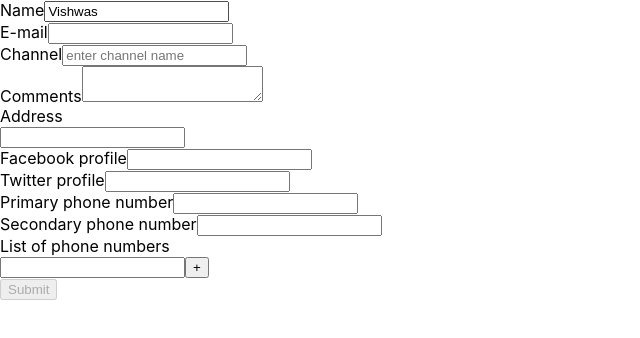
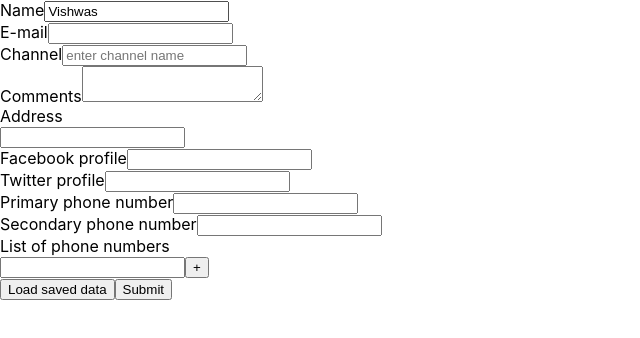
Before and after one commit to sujoy99/react-formik, a React (Create React App) app: page / in a window 1280 px wide. Shown: the top 338 px of the page, without its empty margins (0-640 px from the left). Built offline with nearby package versions, Linux system fonts and the light colour scheme.

Commit message:
load save data

```diff
--- a/src/components/YoutubeForm.js
+++ b/src/components/YoutubeForm.js
@@ -1,4 +1,4 @@
-import React from 'react'
+import React, {useState} from 'react'
 import { Formik, Form, Field, ErrorMessage, FieldArray, FastField } from 'formik'
 import TextError from './TextError'
 import * as Yup from 'yup'
@@ -9,6 +9,20 @@
 	channel: '',
 	comments: '',
 	address: '',
+	social: {
+		facebook: '',
+		twitter: ''
+	},
+	phoneNumbers: ['', ''],
+	phNumbers: ['']
+}
+
+const savedValues = {
+	name: 'Vishwas',
+	email: 'v@example.com',
+	channel: 'codevolution',
+	comments: 'Welcome to Formik',
+	address: '221B Baker Street',
 	social: {
 		facebook: '',
 		twitter: ''
@@ -62,14 +76,17 @@
 
 const YoutubeForm = () => {
 
+	const [formValues, setFormValues] = useState(null)
+
 	return (
 		<Formik
-			initialValues={initialValues}
+		initialValues={formValues || initialValues}
 			validationSchema={validationSchema}
 			onSubmit={onSubmit}
+			enableReinitialize
 			// validateOnChange={false}
 			// validateOnBlur={false}
-			validateOnMount
+			// validateOnMount
 		>
 
 			{/* manually triggering validation starts */}
@@ -134,7 +151,7 @@
 											<div>
 												<input type='text' id="address" {...field} />
 												{meta.touched && meta.error ? (
-													<div>{meta.error}</div>
+													<div style={{color: 'red'}}>{meta.error}</div>
 												) : null}
 											</div>
 										)
@@ -237,6 +254,10 @@
 								Visit all
 							</button> */}
 
+							<button type='button' onClick={() => setFormValues(savedValues)}>
+								Load saved data
+							</button>
+
 							<button type='submit'
 								disabled={!formik.isValid || formik.isSubmitting}
 							>Submit</button>
```
